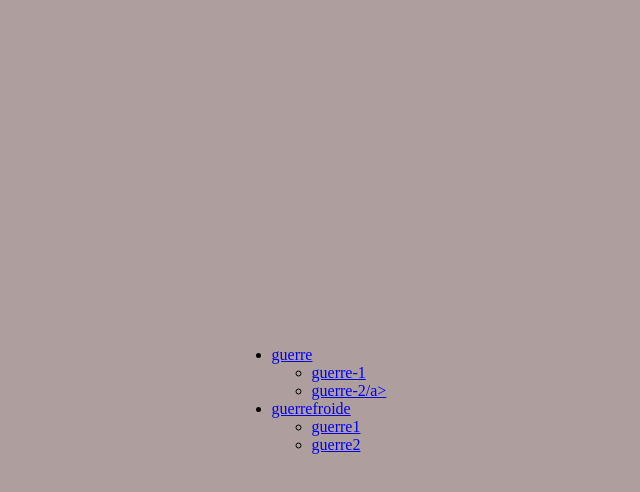
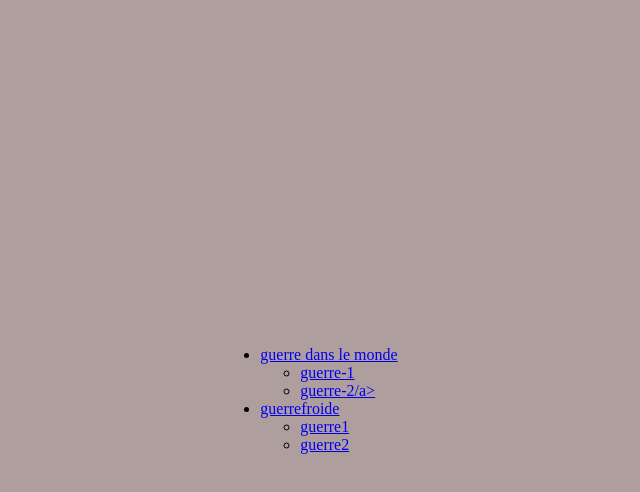
Before and after one commit to MMI-SAE-105/2022-r113-tp2-menu-alpinejs-Wali-Youssef, a website: page index.html in a window 1280 px wide. Both pictures are taken after a click on the button "menu". Shown: the whole page, without its empty margins (331-971 px from the left). Drawn offline with nearby package versions, Linux system fonts and the light colour scheme.

Commit message:
la guerre

```diff
--- a/index.html
+++ b/index.html
@@ -42,7 +42,7 @@
       <nav id="mainNav" x-show="menuIsOpen" x-transition.duration.800ms
       class="menu">
         <ul>
-          <li><a href="guerre/index.html">guerre</a>
+          <li><a href="guerre/index.html">guerre dans le monde</a>
           <ul>
             <li><a href="1ere/guerre-1.html">guerre-1</a></li>
             <li><a href="2eme/guerre-2.html">guerre-2/a></li>
```
